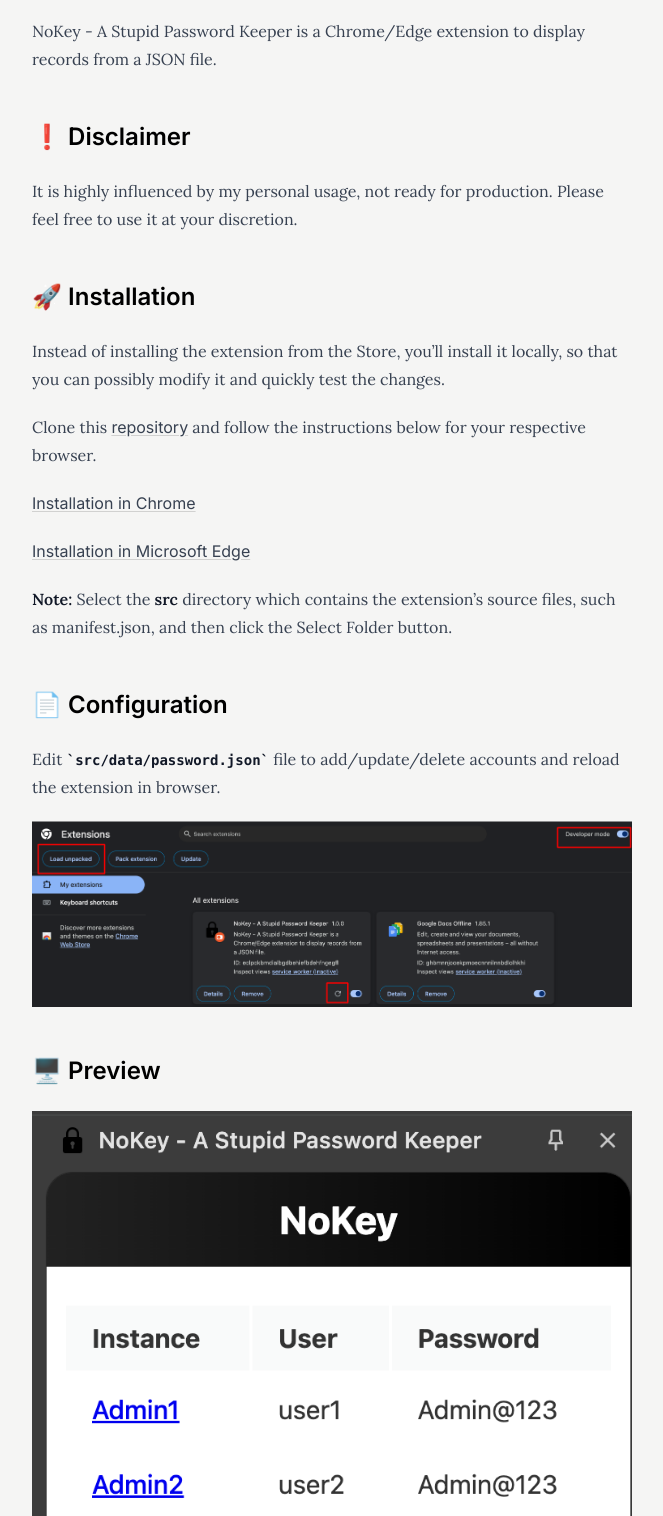
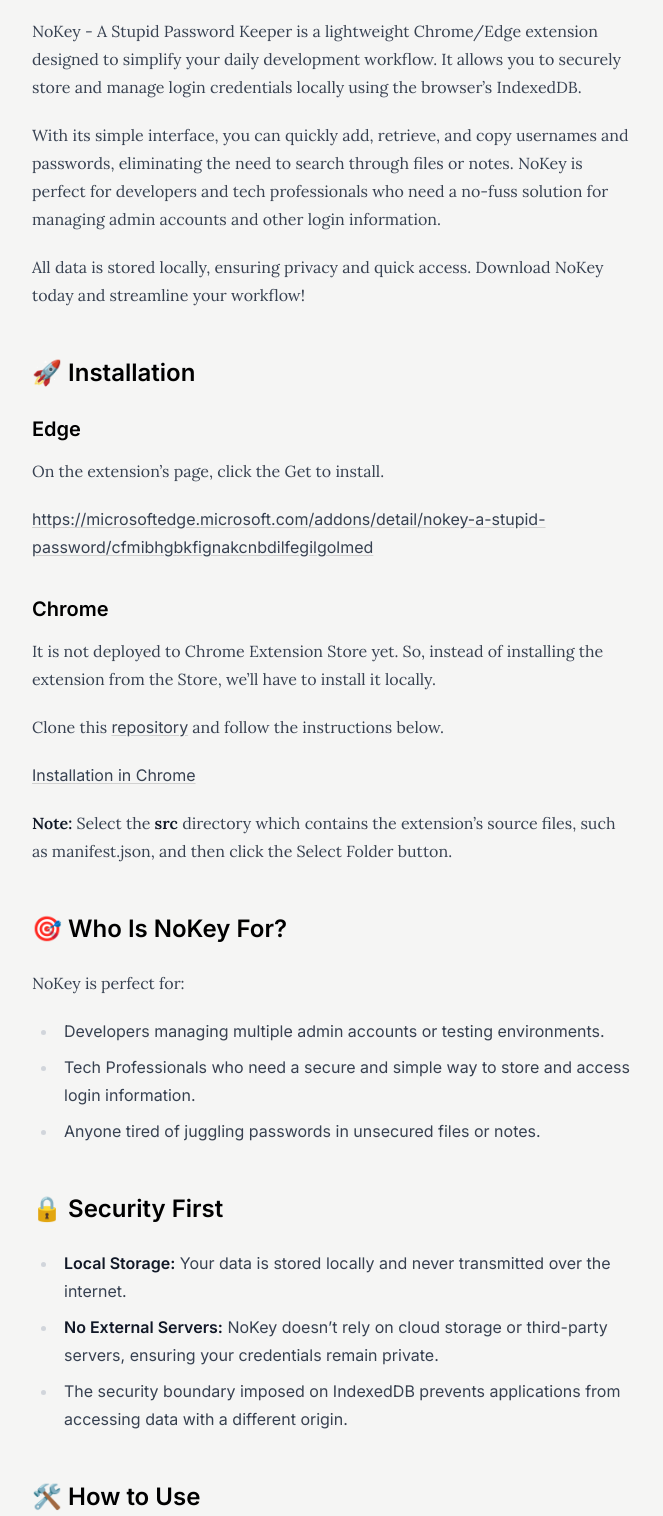
Before and after one commit to juashyam/juashyam-personal, an Astro site: page /projects/project-nokey in a window 1280 px wide. Shown: the part 676-2192 px from the top of the page, without its empty margins (308-971 px from the left). Built offline with nearby package versions, Linux system fonts and the light colour scheme; Astro itself is replaced by a stand-in of ours; a web font is replaced by a local one.

Commit message:
Updated nokey project

```diff
--- a/src/content/projects/project-nokey/index.md
+++ b/src/content/projects/project-nokey/index.md
@@ -8,32 +8,56 @@
 
 ![NoKey](/nokey.png)
 
-NoKey - A Stupid Password Keeper is a Chrome/Edge extension to display records from a JSON file.
+NoKey - A Stupid Password Keeper is a lightweight Chrome/Edge extension designed to simplify your daily development workflow. It allows you to securely store and manage login credentials locally using the browser's IndexedDB.
 
-## ❗ Disclaimer
+With its simple interface, you can quickly add, retrieve, and copy usernames and passwords, eliminating the need to search through files or notes. NoKey is perfect for developers and tech professionals who need a no-fuss solution for managing admin accounts and other login information.
 
-It is highly influenced by my personal usage, not ready for production. Please feel free to use it at your discretion.
+All data is stored locally, ensuring privacy and quick access. Download NoKey today and streamline your workflow!
 
 ## 🚀 Installation
 
-Instead of installing the extension from the Store, you'll install it locally, so that you can possibly modify it and quickly test the changes.
+### Edge
 
-Clone this [repository](https://github.com/juashyam/nokey-password-keeper) and follow the instructions below for your respective browser.
+On the extension’s page, click the Get to install.
+
+https://microsoftedge.microsoft.com/addons/detail/nokey-a-stupid-password/cfmibhgbkfignakcnbdilfegilgolmed
+
+### Chrome
+
+It is not deployed to Chrome Extension Store yet. So, instead of installing the extension from the Store, we'll have to install it locally.
+
+Clone this [repository](https://github.com/juashyam/nokey-password-keeper) and follow the instructions below.
 
 [Installation in Chrome](https://developer.chrome.com/docs/extensions/get-started/tutorial/hello-world#load-unpacked)
 
-[Installation in Microsoft Edge](https://learn.microsoft.com/en-us/microsoft-edge/extensions-chromium/getting-started/part1-simple-extension#install-the-sample-locally)
-
 **Note:** Select the **src** directory which contains the extension's source files, such as manifest.json, and then click the Select Folder button.
 
-## 📄 Configuration
+## 🎯 Who Is NoKey For?
+NoKey is perfect for:
 
-Edit `src/data/password.json` file to add/update/delete accounts and reload the extension in browser.
+- Developers managing multiple admin accounts or testing environments.
+- Tech Professionals who need a secure and simple way to store and access login information.
+- Anyone tired of juggling passwords in unsecured files or notes.
 
-![NoKey Configuration](/nokey_configuration.png)
+## 🔒 Security First
+
+- **Local Storage:** Your data is stored locally and never transmitted over the internet.
+- **No External Servers:** NoKey doesn’t rely on cloud storage or third-party servers, ensuring your credentials remain private.
+- The security boundary imposed on IndexedDB prevents applications from accessing data with a different origin.
+
+## 🛠️ How to Use
+
+- **Add Credentials:** Click the NoKey icon in your browser toolbar and use the "Add" button to store new login details.
+- **Retrieve Credentials:** View your saved credentials in a clean, organized list.
+- **Copy to Clipboard:** Click the copy icon next to any username or password to quickly paste it where needed.
 
 ## 🖥 Preview
-![NoKey](/nokey_preview.png)
+![NoKey Preview 1](/nokey_preview_1.png)
+![NoKey Preview 2](/nokey_preview_2.png)
+
+## 💬 Feedback Welcome
+
+We’d love to hear your thoughts! If you have any feedback, feature requests, or issues, please open an issue on our [Github repository](https://github.com/juashyam/nokey-password-keeper).
 
 ## 🏛️ License
 
```
Also changed, not shown: public/nokey.png, public/nokey_preview_1.png (added), public/nokey_preview_2.png (added).
